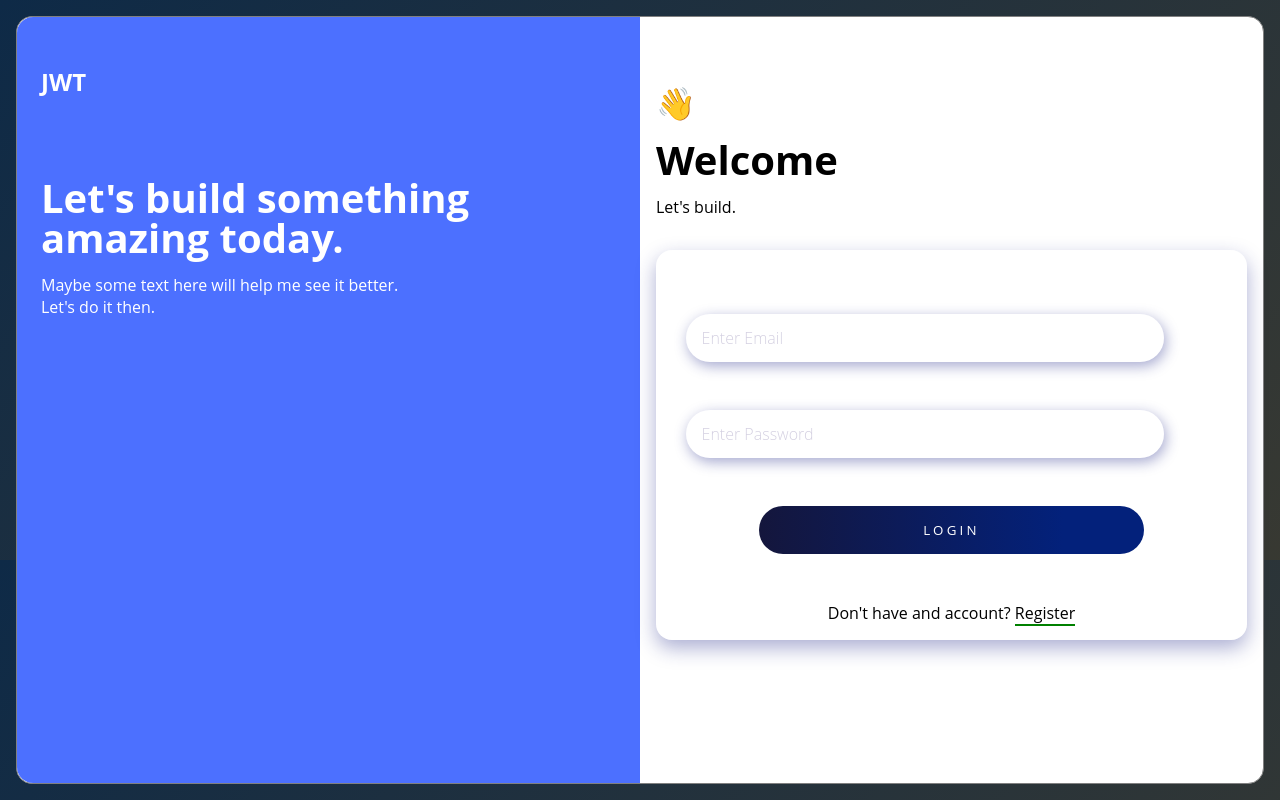
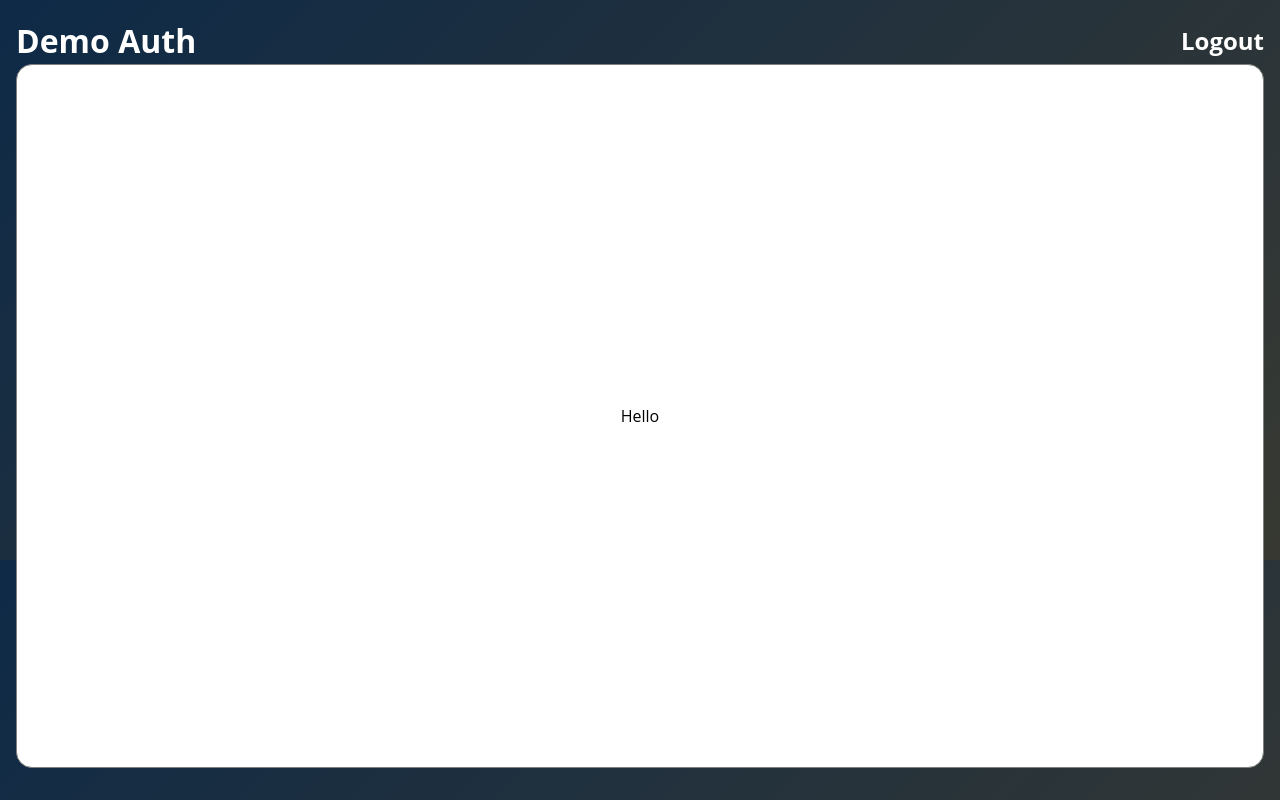
Before and after one commit to amitfbg/react-app-with-authentication, a React (Create React App) app in the folder client/: page / in a window 1280 px wide. Built offline with nearby package versions, Linux system fonts and the light colour scheme.

Commit message:
user page created

```diff
--- a/client/src/App.js
+++ b/client/src/App.js
@@ -1,20 +1,20 @@
 import styled from "styled-components";
 import Home from "./components/Home/Home";
 import HomeBg from "./assets/Home_bg.svg";
+import User from "./components/User/User";
 
 const Container = styled.div`
   height: 100vh;
   width: 100vw;
-  display: flex;
-  align-items: center;
-  justify-content: center;
+  padding: 1rem;
   background-image: url(${HomeBg});
 `;
 
 function App() {
   return (
     <Container>
-      <Home />
+      {/* <Home /> */}
+      <User />
     </Container>
   );
 }
--- /dev/null
+++ b/client/src/components/User/User.js
@@ -0,0 +1,28 @@
+import React from "react";
+import styled from "styled-components";
+import Header from "../header/Header";
+
+const Container = styled.div`
+  height: 100%;
+`;
+const ContainerBody = styled.div`
+  height: calc(100% - 4rem);
+  width: -webkit-fill-available;
+  display: flex;
+  align-items: center;
+  justify-content: center;
+  border: 1px solid gray;
+  border-radius: 1rem;
+  background-color: #ffffff;
+`;
+
+function User() {
+  return (
+    <Container>
+      <Header />
+      <ContainerBody>Hello</ContainerBody>
+    </Container>
+  );
+}
+
+export default User;
--- a/client/src/components/header/Header.js
+++ b/client/src/components/header/Header.js
@@ -3,64 +3,25 @@ import styled from "styled-components";
 
 const Container = styled.div`
   display: flex;
-  height: 100%;
+  height: 3rem;
   align-items: center;
   justify-content: space-between;
+  color: #ffffff;
 `;
-const ContainerLeft = styled.div``;
-const ContainerRight = styled.div``;
-const MenuContainer = styled.div``;
-const Menu = styled.a`
-  font-size: 1rem;
+const ContainerLeft = styled.div`
+  font-size: 2rem;
   font-weight: bold;
-  color: #ffffff;
-  padding: 0.5rem 0.75rem;
-  text-decoration: none;
-  &:hover {
-    color: #1a1a1d;
-  }
 `;
-const StyledIcon = styled.div`
-  height: 4rem;
-  width: 4rem;
-  display: flex;
-  justify-content: center;
-  align-items: center;
-  cursor: pointer;
-  svg {
-    width: 3.8rem;
-    height: 3.8rem;
-  }
+const ContainerRight = styled.div`
+  font-size: 1.5rem;
+  font-weight: bold;
 `;
-
-const menuOptions = [
-  { id: "Home", label: "Home", href: "#home" },
-  { id: "About", label: "About Me", href: "#about" },
-  { id: "Resume", label: "Resume", href: "#resume" },
-  { id: "Contact", label: "Contact Me", href: "#contact" },
-];
-
-const renderMenu = () => {
-  return (
-    <MenuContainer>
-      {menuOptions.map(({ id, label, href }) => {
-        return (
-          <Menu href={href} key={id}>
-            {label}
-          </Menu>
-        );
-      })}
-    </MenuContainer>
-  );
-};
 
 const Header = () => {
   return (
     <Container>
-      <ContainerLeft>
-        <StyledIcon>Demo Auth</StyledIcon>
-      </ContainerLeft>
-      <ContainerRight>{renderMenu()}</ContainerRight>
+      <ContainerLeft>Demo Auth</ContainerLeft>
+      <ContainerRight>Logout</ContainerRight>
     </Container>
   );
 };
--- a/package.json
+++ b/package.json
@@ -12,6 +12,7 @@
   "license": "ISC",
   "dependencies": {
     "@hapi/joi": "^17.1.1",
+    "axios": "^0.26.0",
     "bcrypt": "^5.0.1",
     "body-parser": "^1.19.2",
     "dotenv": "^16.0.0",
```
Also changed, not shown: 1 other file (tests, documents, lock files or other folders).
